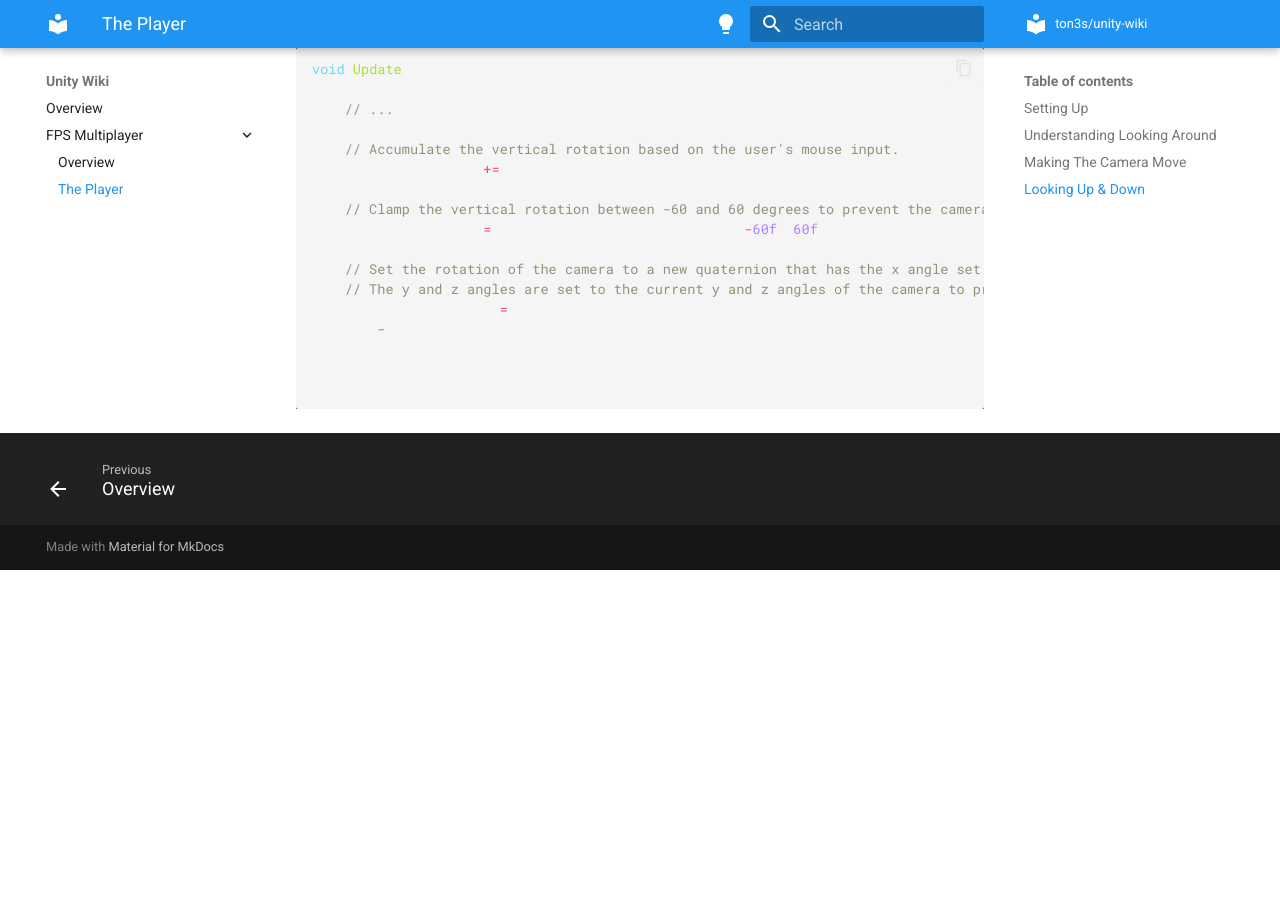
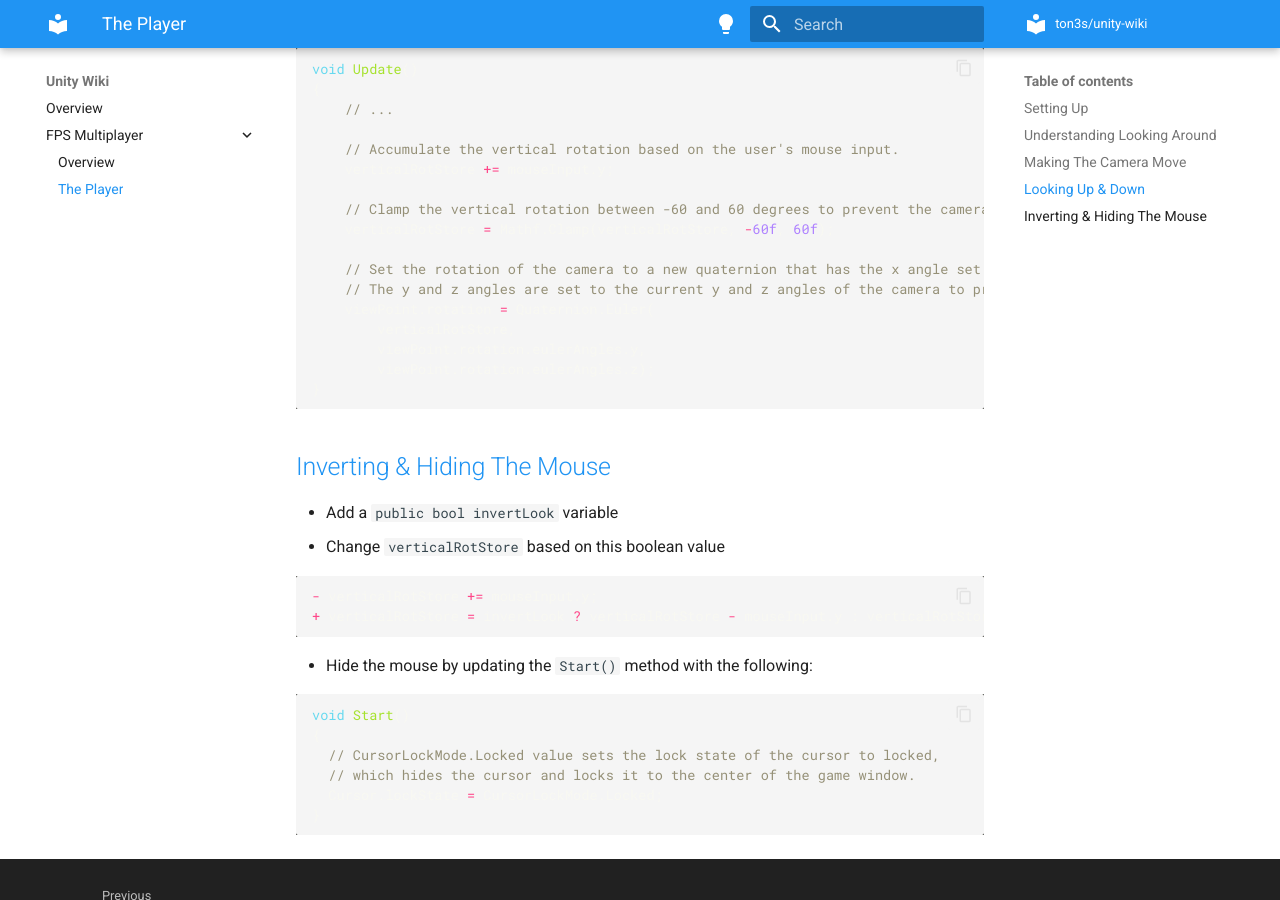
Before and after one commit to ton3s/unity-wiki, an MkDocs documentation site: the page built from docs/fps-multiplayer/the-player.md, in a window 1280 px wide and 900 px high, scrolled down 1756 px. Built offline with MkDocs 1.6.1 and Material for MkDocs 9.7.7, drawn with Linux system fonts in a browser that asks for light colours; before the commit the page ends 2326 px from its top, so only the background shows below that.

Commit message:
Add video 6

````diff
--- a/docs/fps-multiplayer/the-player.md
+++ b/docs/fps-multiplayer/the-player.md
@@ -64,11 +64,32 @@ void Update()
     // Clamp the vertical rotation between -60 and 60 degrees to prevent the camera from rotating too far up or down.
     verticalRotStore = Mathf.Clamp(verticalRotStore, -60f, 60f);
 
-    // Set the rotation of the camera to a new quaternion that has the x angle set to the negated vertical rotation value, which rotates the camera up and down.
+    // Set the rotation of the camera to a new quaternion that has the x angle set to the vertical rotation value, which rotates the camera up and down.
     // The y and z angles are set to the current y and z angles of the camera to preserve the horizontal orientation.
     viewPoint.rotation = Quaternion.Euler(
-        -verticalRotStore,
+        verticalRotStore,
         viewPoint.rotation.eulerAngles.y,
         viewPoint.rotation.eulerAngles.z);
 }
 ```
+
+## [Inverting & Hiding The Mouse](https://www.udemy.com/course/unity-online-multiplayer/learn/lecture/25987876#overview)
+
+- Add a `public bool invertLook` variable
+- Change `verticalRotStore` based on this boolean value
+
+```cs
+- verticalRotStore += mouseInput.y;
++ verticalRotStore = invertLook ? verticalRotStore - mouseInput.y : verticalRotStore + mouseInput.y;
+```
+
+- Hide the mouse by updating the `Start()` method with the following:
+
+```cs
+void Start()
+{
+  // CursorLockMode.Locked value sets the lock state of the cursor to locked,
+  // which hides the cursor and locks it to the center of the game window.
+  Cursor.lockState = CursorLockMode.Locked;
+}
+```
````
